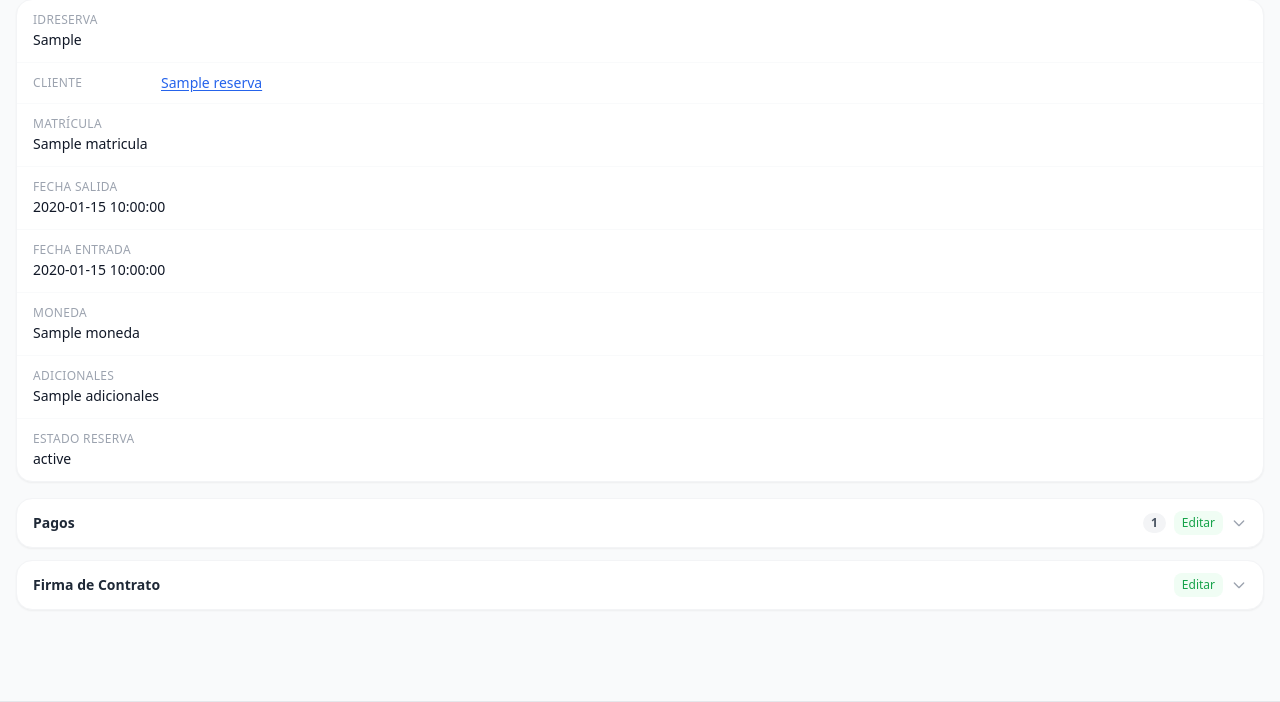
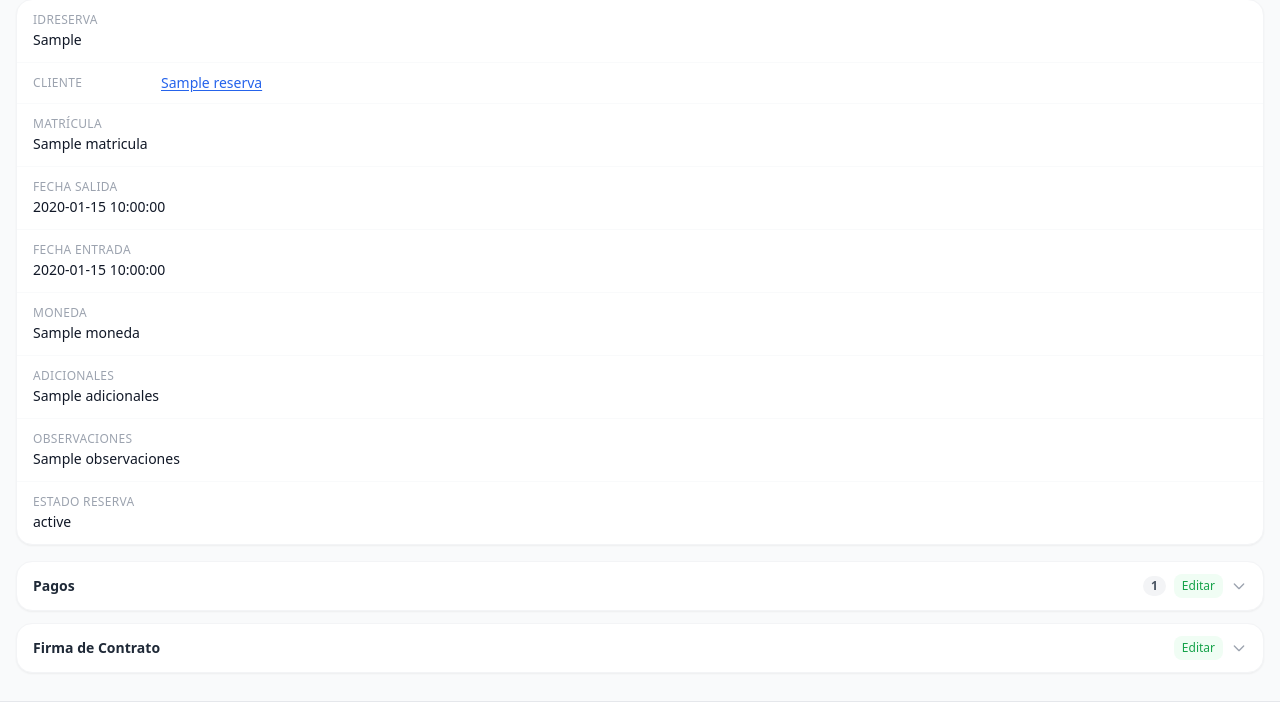
Before and after one commit to fvenanti/opr.carcloud, a FastAPI app: template templates/planilla.html in a window 1280 px wide. Shown: the part 321-1023 px from the top of the page. Run offline with FastAPI, Linux system fonts and the light colour scheme; the visitor is signed in with stand-in values (Sample User, id 1); the template is opened without the code that fills it: most values are stand-ins (such as "Sample title", 1, 10 or a date in 2020); grey boxes marked "Sample" are stand-in pictures; parts of the project's set-up code (start-up, migrations or seed data) failed here and were passed over; some libraries are stand-ins or nearby versions.

Commit message:
feat: mostrar Observaciones y Observaciones 2 en planilla de reserva
Co-Authored-By: Claude Sonnet 4.6 <noreply@anthropic.com>

```diff
--- a/routers/planilla.py
+++ b/routers/planilla.py
@@ -34,7 +34,8 @@ SELECT
     [Estado Pago]             AS EstadoPago,
     abonada                   AS Abonada,
     Adicionales,
-    Observaciones
+    Observaciones,
+    [Observaciones 2]             AS Observaciones2
 FROM dbo.vw_AppSheet_Reservas
 WHERE IdReserva = ?
 """
--- a/templates/planilla.html
+++ b/templates/planilla.html
@@ -245,6 +245,8 @@
   {{ fila('Franquicia Mayor', reserva.FranquiciaMayor) }}
   {{ fila('Km Adicional', reserva.KmAdicional) }}
   {{ fila('Adicionales', reserva.Adicionales) }}
+  {{ fila('Observaciones', reserva.Observaciones) }}
+  {{ fila('Observaciones 2', reserva.Observaciones2) }}
   {{ fila('Empresa', reserva.Empresa) }}
   {{ fila('Nombre Reserva', reserva.NombreReserva) }}
   {{ fila('Estado Pago', reserva.EstadoPago) }}
```
